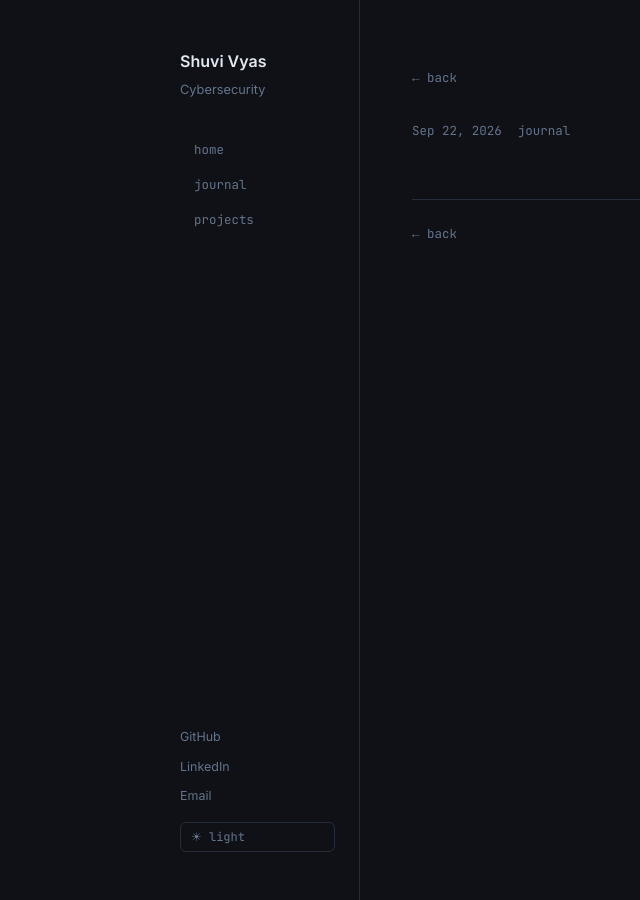
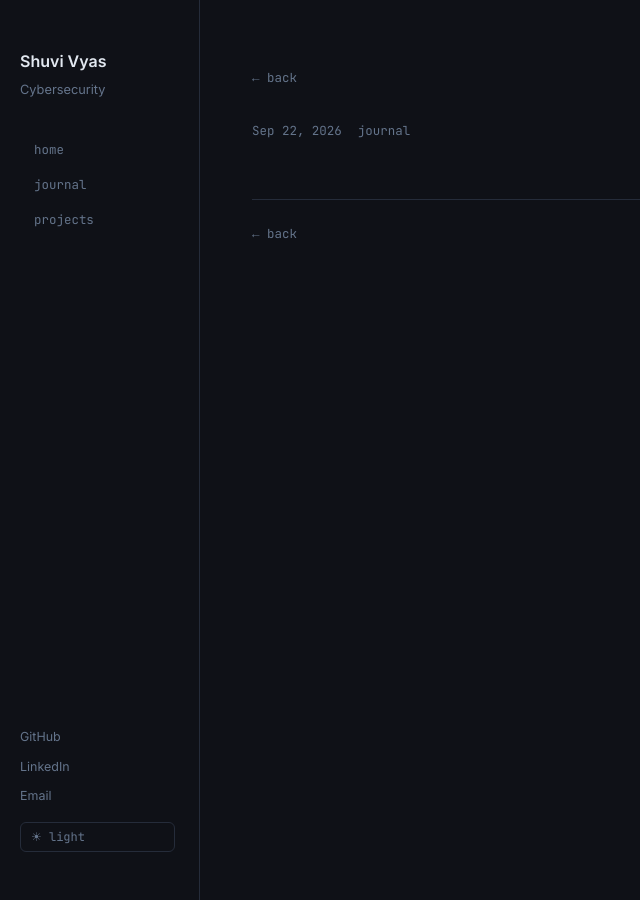
Before and after one commit to shuvivyas/shuvivyas.github.io, a Jekyll site: the page built from _journal/2026-09-22.md, in a window 1280 px wide. Shown: the whole page, without its empty margins (0-640 px from the left). Built offline with Jekyll 4.4.1, drawn with Linux system fonts in a browser that asks for light colours.

Commit message:
Update default.html

```diff
--- a/_layouts/default.html
+++ b/_layouts/default.html
@@ -28,7 +28,7 @@
 a{color:var(--accent);text-decoration:none}
 a:hover{text-decoration:underline}
 
-.wrap{display:flex;min-height:100vh;max-width:960px;margin:0 auto;padding:0 20px}
+.wrap{display:flex;min-height:100vh;max-width:100%;margin:0 auto;padding:0 20px}
 
 .side{
   width:180px;flex-shrink:0;position:sticky;top:0;height:100vh;
@@ -58,7 +58,7 @@
 }
 .toggle:hover{color:var(--text);border-color:var(--muted)}
 
-main{flex:1;padding:64px 0 100px 52px;max-width:640px}
+main{flex:1;padding:64px 0 100px 52px;max-width:1000px}
 
 h1{font-size:1.5rem;font-weight:600;margin-bottom:8px}
 h2{
```
